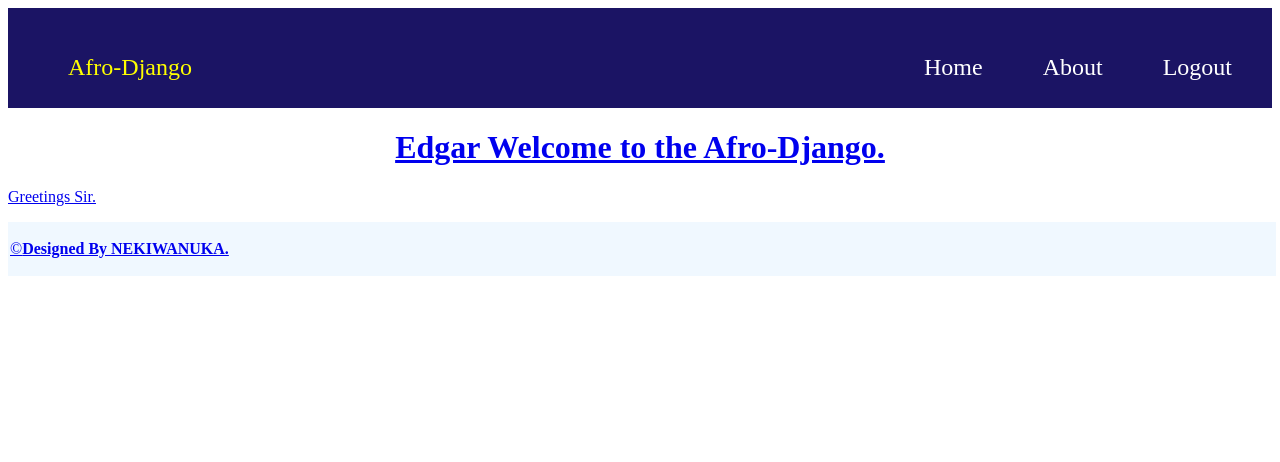
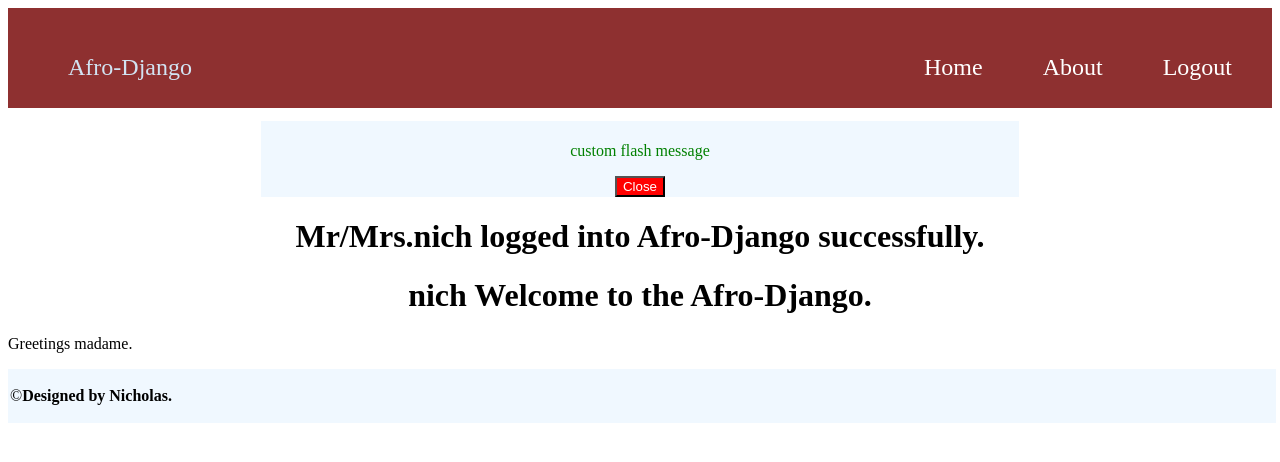
Before and after one commit to nekiwanuka/afro_django, a Django app: page / in a window 1280 px wide. Shown: the top 462 px of the page. Run offline with Django 4.2, Linux system fonts and the light colour scheme; a user stored in the database is signed in.

Commit message:
Login Flash message added

```diff
--- a/afro_dj/afro_dtl/static/css/dtl.css
+++ b/afro_dj/afro_dtl/static/css/dtl.css
@@ -1,10 +1,12 @@
 header{
-    background-color: #1b1464;
+    background-color: #8e3030;
     color: white;
     min-height: 70px;
     padding-top: 30px;
+}
 
-
+body{
+    text-decoration: none;
 }
 
 .navlink{
@@ -26,12 +28,13 @@ header a{
 }
 
 #logo {
-    color: yellow;
+    color: rgb(210, 227, 242);
 }
 .regdiv{
     width: 80%;
     padding: 15px;
     margin-left: 140px;
+    text-align: center;
 
 }
 .regdiv select{
@@ -49,32 +52,33 @@ header a{
     margin-left: 25px;
 
 }
-.regdiv{
-    text-align: center;
 
+#login_form{
+    padding-top: 15px;
+    margin-top: 5%;
+    padding-bottom: 5%;
 }
 
+
+
 .button1:hover{
-    box-shadow: 0 12px 16px 0 rgba(255, 255, 255, 0.24), 0 17px 50px 0 rgba(0,0,0,0.19) ;
-    color: rgb(247, 249, 252);
-    background-color: #e6e5f0;
+    box-shadow: 0 12px 16px 0 rgba(0,0,0,0.24), 0 17px 50px 0 rgba(0,0,0,0.19) ;
+    color: white;
+    background-color: #8e3030;
     font-size: 16px;
 }
 #signupbtn{
-    background-color: #0a045c;
-    color: white;
-    border: none;
-    border-radius: 5px;
-    font-size: 16px;
-    padding: 15px;
-    margin: 20px;
-    margin-left: 25px;
     width: 30%;
 }
 
-#login_form{
-    margin-top: 15% !important;
-    padding: 15px;
+#flash_message{
+    color: green;
+    background: aliceblue;
+    width: 60%;
+    text-align: center;
+    margin:1% 20%;
+    padding-top: 5px;
+
 }
 
 footer{
@@ -95,3 +99,7 @@ footer{
     text-align: center;
 
 }
+#close_btn{
+    color: white;
+    background-color: red;
+}
--- /dev/null
+++ b/afro_dj/afro_dtl/static/js/dtl.js
@@ -0,0 +1,5 @@
+function hide(target){
+    var target = document.getElementById(target);
+    target.setAttribute("style", "display:none;");
+
+}
--- a/afro_dj/afro_dtl/templates/base.html
+++ b/afro_dj/afro_dtl/templates/base.html
@@ -7,6 +7,7 @@
         <meta name="viewport" content="width=device-width, initial-scale=1.0">
         <title>{{ pr_title }}</title>
         <link rel="stylesheet" href="{% static 'css/dtl.css' %}">
+        <script src="{% static 'js/dtl.js' %}"></script>
         <script src=""></script>
     </head>
     <body>
@@ -17,8 +18,8 @@
                     {% if user.is_authenticated %}
                       <li class="navlink"><a href="{% url 'logout_user' %}"> Logout</a></li>
                       <li class='navlink'></li>
-                      <li class="navlink"><a href="{% url 'index' %}"> About</li>
-                      <li class="navlink"><a href="{% url 'index' %}"> Home</li>
+                      <li class="navlink"><a href="{% url 'index' %}"> About</a></li>
+                      <li class="navlink"><a href="{% url 'index' %}"> Home</a></li>
                     {% else %}
                      <li class="navlink"><a href="{% url 'login_page' %}">Login</a> </li>
                      <li class="navlink"><a href="{% url 'register' %}">Register</a></li>
@@ -27,20 +28,30 @@
             </nav>
         </header>
         <div id="pagecontent">
-        {% if messages %}
+            {% if user.is_authenticated %}
+            {% with messages='custom flash message' %}
+
+            {% if messages %}
             <div id="flash_message">
-                <ul>
-                    <li class="messages">{{message}}</li>
-                </ul>
+                <p class="messages">{{messages}}</p>
+                <button id="close_btn" onclick="hide('flash_message')">Close</button>
             </div>
-        {%endif %}
-        {% block content %}
+
+            {%endif %}
+            {% endwith %}
+
+            <h1>Mr/Mrs.{{ username }} logged into {{pr_title}} successfully.</h1>
+
+            {% endif %}
+
+         {% block content %}
         <!-- during inheritence this will be the only thing that changes on all the other pages.
         this is where the content of other pages wil be fixed as the rest of the data remains constant. -->
         {% endblock %}
         </div>
     </body>
     <footer>
-        <p id="footer_txt">&copy;<b>Designed By NEKIWANUKA.</b></p>
+        <p id="footer_txt">&copy;<b>Designed by Nicholas.</b></p>
     </footer>
+
 </html>
--- a/afro_dj/afro_dtl/views.py
+++ b/afro_dj/afro_dtl/views.py
@@ -9,13 +9,22 @@ from django.contrib.auth.models import User
 # Create your views here.
 def index(request):
     pr_title = 'Afro-Django'
-    username = 'Edgar'
-    gender = 'Male'
-    return render(
-        request,
-        'index.html',
-        {'pr_title': pr_title, 'username':username, 'gender':gender}
-    )
+    if request.user.is_authenticated:
+        username = request.user.username
+        return render(
+            request,
+            'index.html',
+            {'pr_title': pr_title, 'username':username}
+        )
+    else:
+        author = 'Bruce'
+        gender = 'Male'
+        return render(
+            request,
+            'index.html',
+            {'pr_title': pr_title, 'author':author, 'gender':gender}
+        )
+
 
 def register(request):
 
```
Also changed, not shown: afro_dj/afro_dtl/templates/register.html (+18 -8 lines), afro_dj/db.sqlite3.
